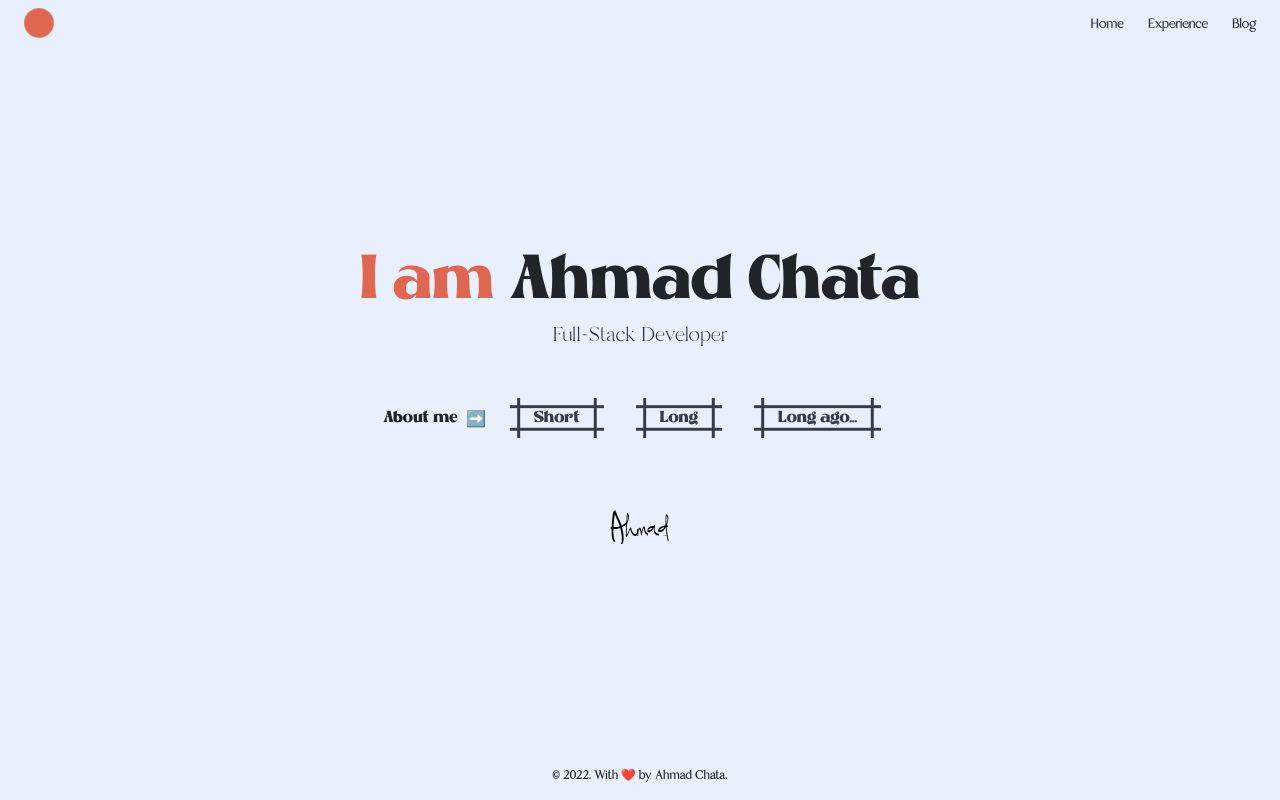
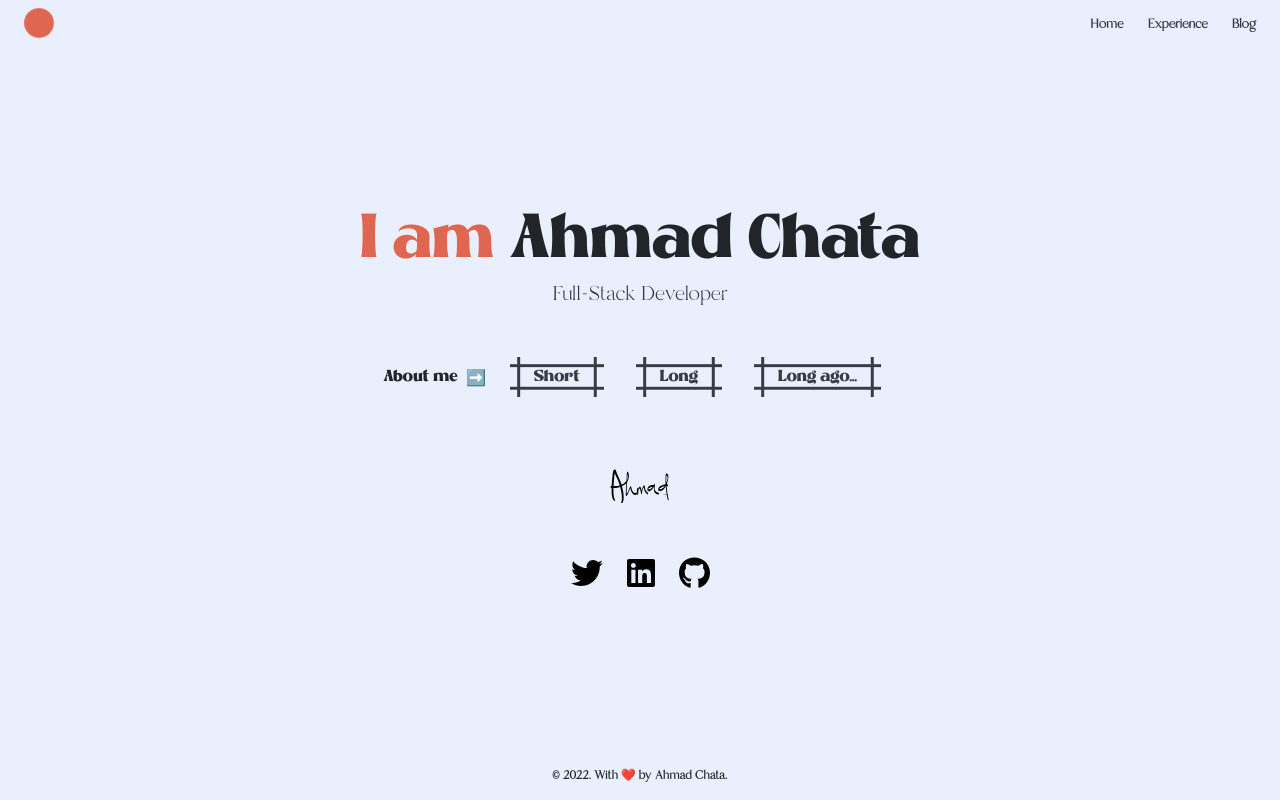
Before and after one commit to ahmadchata/portfolio_v2, a Next.js app: page / in a window 1280 px wide. Built offline with nearby package versions, Linux system fonts and the light colour scheme.

Commit message:
Add social links to homepage

```diff
--- a/package.json
+++ b/package.json
@@ -9,6 +9,9 @@
     "lint": "next lint"
   },
   "dependencies": {
+    "@fortawesome/fontawesome-svg-core": "^6.4.0",
+    "@fortawesome/free-brands-svg-icons": "^6.4.0",
+    "@fortawesome/react-fontawesome": "^0.2.0",
     "@next-auth/prisma-adapter": "^1.0.6",
     "@next/font": "13.1.6",
     "@prisma/client": "4.12.0",
--- a/pages/_app.js
+++ b/pages/_app.js
@@ -2,6 +2,9 @@ import "bootstrap/dist/css/bootstrap.css";
 import "../styles/globals.css";
 import Navbar from "../components/navbar";
 import Footer from "../components/footer";
+import "@fortawesome/fontawesome-svg-core/styles.css";
+import { config } from "@fortawesome/fontawesome-svg-core";
+config.autoAddCss = false;
 
 export default function App({ Component, pageProps }) {
   return (
--- a/pages/index.js
+++ b/pages/index.js
@@ -3,6 +3,12 @@ import BioButtons from "../components/buttons";
 import Bio from "../public/data/bio.json";
 import WrittenName from "../components/writtenName";
 import Layout from "../components/Layout";
+import { FontAwesomeIcon } from "@fortawesome/react-fontawesome";
+import {
+  faGithub,
+  faLinkedin,
+  faTwitter,
+} from "@fortawesome/free-brands-svg-icons";
 
 export default function Home() {
   const [bio, setBio] = useState();
@@ -41,22 +47,31 @@ export default function Home() {
             )}
           </div>
           <WrittenName />
-          {/* <div className="mb-4 socials">
+          <div className="d-flex mt-5">
             <a
-              className="twitter"
               target="_blank"
               rel="noopener noreferrer"
               href="https://www.twitter.com/ahmadchata/"
             >
-              <i className="fab fa-twitter"></i>
+              <FontAwesomeIcon
+                className="twitter"
+                icon={faTwitter}
+                color="#000"
+                size="2x"
+              />
             </a>
             <a
-              className="linkedin"
+              className="mx-4"
               target="_blank"
               rel="noopener noreferrer"
               href="https://www.linkedin.com/in/ahmadchata/"
             >
-              <i className="fab fa-linkedin"></i>
+              <FontAwesomeIcon
+                className="linkedin"
+                icon={faLinkedin}
+                color="#000"
+                size="2x"
+              />
             </a>
             <a
               className="github"
@@ -64,9 +79,14 @@ export default function Home() {
               rel="noopener noreferrer"
               href="https://www.github.com/ahmadchata/"
             >
-              <i className="fab fa-github"></i>
+              <FontAwesomeIcon
+                className="github"
+                icon={faGithub}
+                color="#000"
+                size="2x"
+              />
             </a>
-          </div> */}
+          </div>
         </section>
       </main>
     </Layout>
--- a/styles/globals.css
+++ b/styles/globals.css
@@ -20,11 +20,11 @@
 /* ===== Fonts Start ===== */
 
 .monteya-font {
-  font-family: 'Monteya', Courier, monospace;
+  font-family: "Monteya", Courier, monospace;
 }
 
 .branch-font {
-  font-family: 'Branch', Courier, monospace;
+  font-family: "Branch", Courier, monospace;
 }
 
 /* ===== Fonts End ===== */
@@ -50,7 +50,7 @@ nav {
 
 .dot {
   border-radius: 50%;
-  background:#df6650;
+  background: #df6650;
   width: 30px;
   height: 30px;
   box-shadow: 0 0 0 0 rgba(223, 102, 80, 1);
@@ -210,10 +210,10 @@ nav {
 
 /* ===== Experience End ===== */
 
-
 /* ===== Home Start ===== */
 
-main, .main {
+main,
+.main {
   background: #e9effd;
   display: flex;
   height: calc(100vh - 96px);
@@ -253,34 +253,42 @@ main, .main {
 .active {
   --_p: 0px;
   --b: 3px;
-  --s: .45em;
+  --s: 0.45em;
   --color: #df6650;
   outline-color: var(--color);
-  outline-offset: .05em;
-  padding: calc(.5em + var(--s)) calc(.9em + var(--s));
+  outline-offset: 0.05em;
+  padding: calc(0.5em + var(--s)) calc(0.9em + var(--s));
   color: var(--color);
-  background:
-    conic-gradient(from 90deg at var(--b) var(--b),#0000 90deg,var(--color) 0)
-    var(--_p) var(--_p)/calc(100% - var(--b) - 2*var(--_p)) calc(100% - var(--b) - 2*var(--_p));
-  transition: .3s linear, color 0s, background-color 0s;
+  background: conic-gradient(
+      from 90deg at var(--b) var(--b),
+      #0000 90deg,
+      var(--color) 0
+    )
+    var(--_p) var(--_p) / calc(100% - var(--b) - 2 * var(--_p))
+    calc(100% - var(--b) - 2 * var(--_p));
+  transition: 0.3s linear, color 0s, background-color 0s;
   outline: var(--b) solid #0000;
   font-size: 16px;
   border: 0;
 }
 
 .bio-buttons {
-  --b: 3px;   /* border thickness */
-  --s: .45em; /* size of the corner */
-  --color: #373B44;
-  padding: calc(.5em + var(--s)) calc(.9em + var(--s));
+  --b: 3px; /* border thickness */
+  --s: 0.45em; /* size of the corner */
+  --color: #373b44;
+  padding: calc(0.5em + var(--s)) calc(0.9em + var(--s));
   color: var(--color);
   --_p: var(--s);
-  background:
-    conic-gradient(from 90deg at var(--b) var(--b),#0000 90deg,var(--color) 0)
-    var(--_p) var(--_p)/calc(100% - var(--b) - 2*var(--_p)) calc(100% - var(--b) - 2*var(--_p));
-  transition: .3s linear, color 0s, background-color 0s;
+  background: conic-gradient(
+      from 90deg at var(--b) var(--b),
+      #0000 90deg,
+      var(--color) 0
+    )
+    var(--_p) var(--_p) / calc(100% - var(--b) - 2 * var(--_p))
+    calc(100% - var(--b) - 2 * var(--_p));
+  transition: 0.3s linear, color 0s, background-color 0s;
   outline: var(--b) solid #0000;
-  outline-offset: .6em;
+  outline-offset: 0.6em;
   font-size: 16px;
   border: 0;
   user-select: none;
@@ -290,10 +298,18 @@ main, .main {
 }
 
 .bio-buttons:hover,
-.bio-buttons:focus-visible{
+.bio-buttons:focus-visible {
   --_p: 0px;
   outline-color: var(--color);
-  outline-offset: .05em;
+  outline-offset: 0.05em;
+}
+
+.twitter:hover {
+  color: #1da1f2;
+}
+
+.linkedin:hover {
+  color: #0072b1;
 }
 
 /* ===== Home End ===== */
@@ -337,7 +353,7 @@ footer {
 
   70% {
     transform: scale(1);
-    box-shadow: 0 0 0 10px rgba(223, 102, 80, 0);;
+    box-shadow: 0 0 0 10px rgba(223, 102, 80, 0);
   }
 
   100% {
@@ -380,7 +396,8 @@ footer {
 /* ===== Responsiveness ===== */
 
 @media only screen and (max-width: 767px) {
-  .name-heading, .project-heading {
+  .name-heading,
+  .project-heading {
     font-size: 36px;
   }
 
@@ -394,7 +411,6 @@ footer {
   }
 
   .center {
-    width: 90%
+    width: 90%;
   }
-
 }
```
Also changed, not shown: 1 other file (tests, documents, lock files or other folders). Lines whose indentation alone changed are shown as unchanged.
